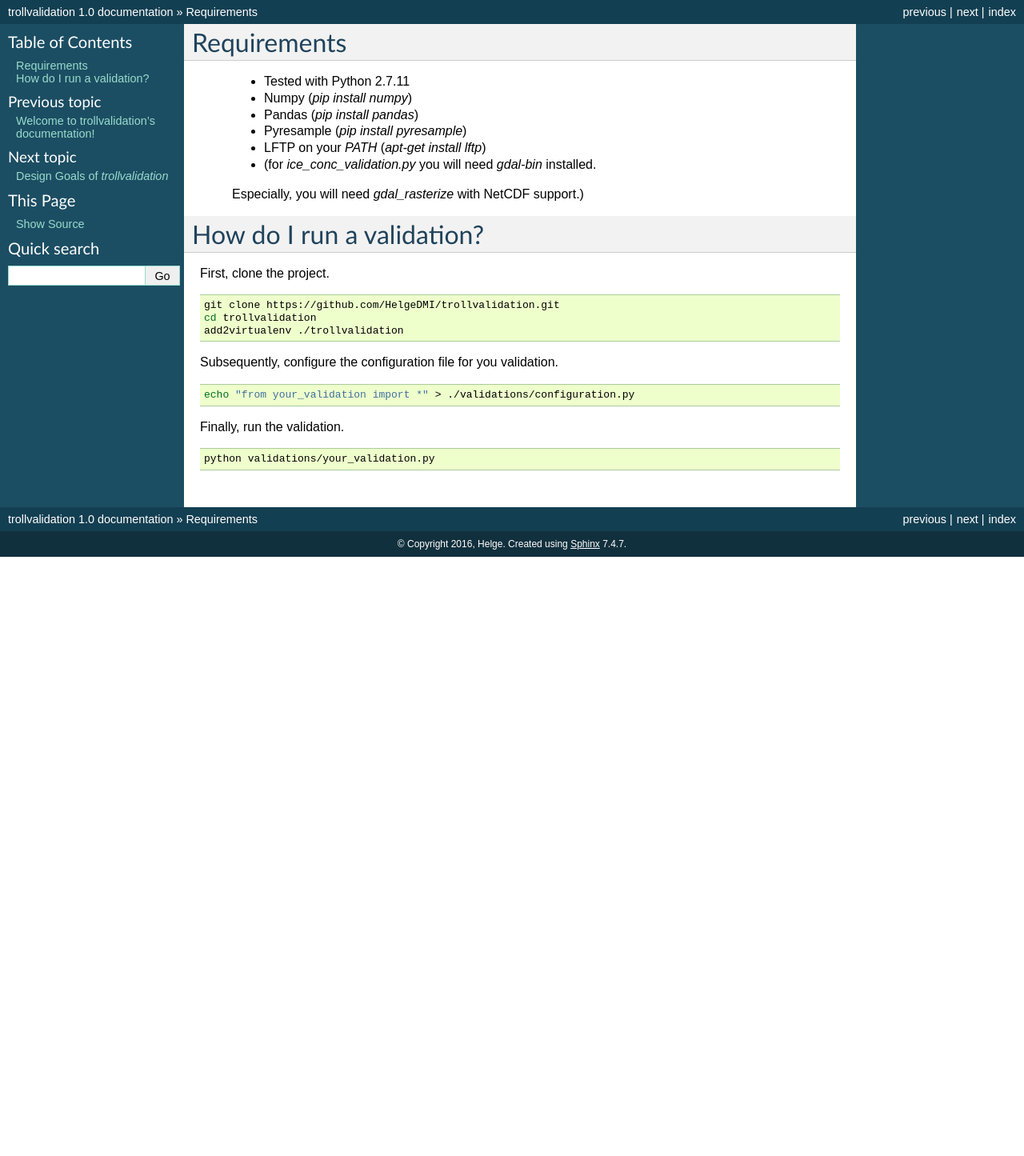
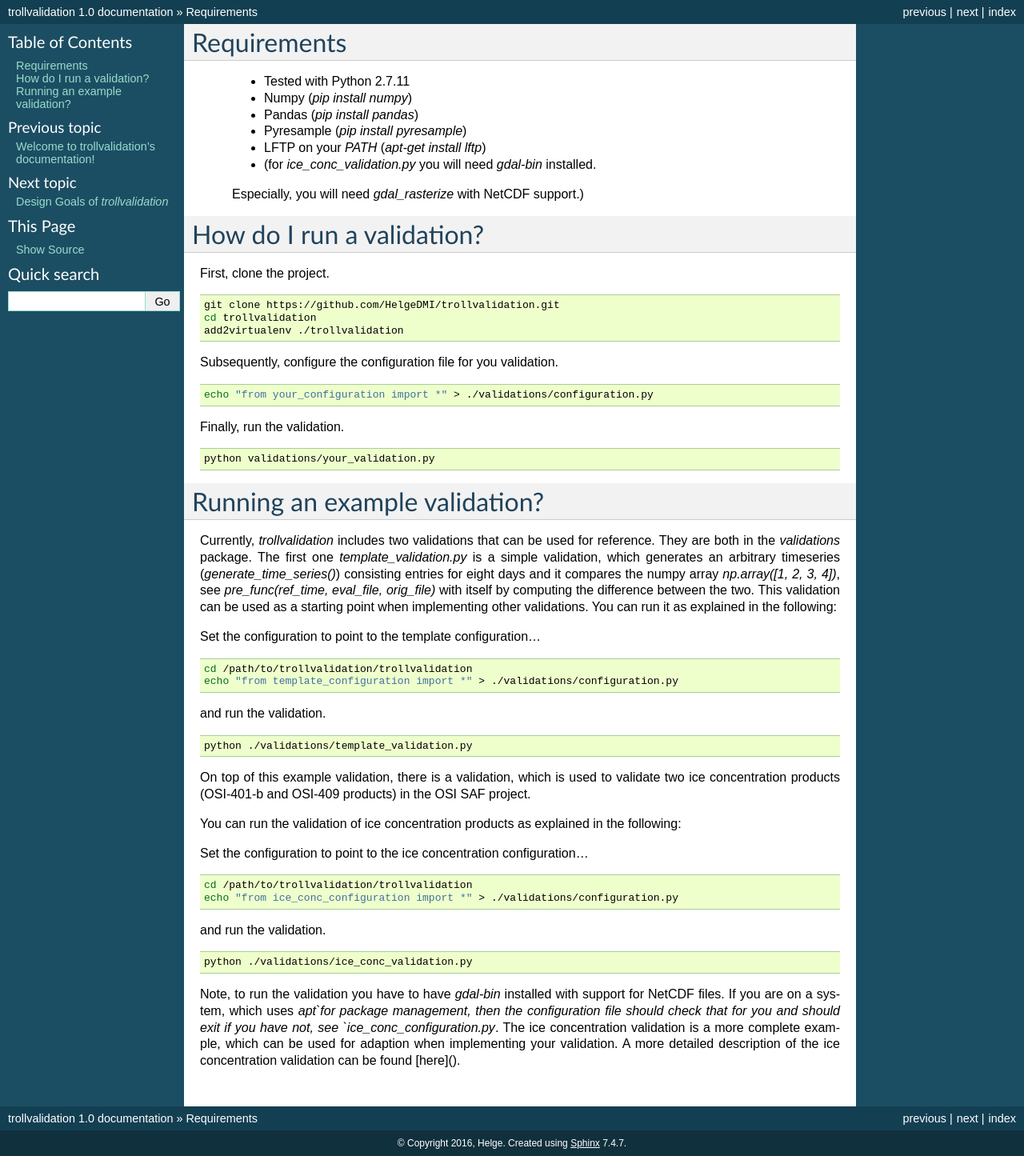
Before and after one commit to HelgeDMI/trollvalidation, a Sphinx documentation site: the page built from docs/source/running.rst, in a window 1280 px wide. Shown: the whole page at 80% size. Built offline with Sphinx 7.4.7, drawn with Linux system fonts in a browser that asks for light colours; before the commit the page ends 900 px from its top, so only the background shows below that.

Commit message:
Continued documentation, fixed error in configuration

```diff
--- /dev/null
+++ b/docs/source/guidelines.rst
@@ -0,0 +1,2 @@
+Guidelines for Implementing Validations
+=======================================
--- /dev/null
+++ b/docs/source/ice_conc.rst
@@ -0,0 +1,2 @@
+The OSI-401-b/OSI-409 Ice Concentration Validation
+==================================================
--- a/docs/source/running.rst
+++ b/docs/source/running.rst
@@ -27,7 +27,7 @@ Subsequently,  configure the configuration file for you validation.
 
 .. code-block:: bash
 
-  echo "from your_validation import *" > ./validations/configuration.py
+  echo "from your_configuration import *" > ./validations/configuration.py
 
 
 
@@ -36,3 +36,47 @@ Finally, run the validation.
 .. code-block:: bash
 
   python validations/your_validation.py
+
+
+Running an example validation?
+==============================
+
+
+Currently, `trollvalidation` includes two validations that can be used for reference. They are both in the `validations` package. The first one `template_validation.py` is a simple validation, which generates an arbitrary timeseries (`generate_time_series()`) consisting entries for eight days and it compares the numpy array `np.array([1, 2, 3, 4])`, see `pre_func(ref_time, eval_file, orig_file)` with itself by computing the difference between the two. This validation can be used as a starting point when implementing other validations. You can run it as explained in the following:
+
+Set the configuration to point to the template configuration...
+
+.. code-block:: bash
+
+  cd /path/to/trollvalidation/trollvalidation
+  echo "from template_configuration import *" > ./validations/configuration.py
+
+
+and run the validation.
+
+.. code-block:: bash
+
+  python ./validations/template_validation.py
+
+
+On top of this example validation, there is a validation, which is used to validate two ice concentration products (OSI-401-b and OSI-409 products) in the OSI SAF project.
+
+
+You can run the validation of ice concentration products as explained in the following:
+
+Set the configuration to point to the ice concentration configuration...
+
+.. code-block:: bash
+
+  cd /path/to/trollvalidation/trollvalidation
+  echo "from ice_conc_configuration import *" > ./validations/configuration.py
+
+
+and run the validation.
+
+.. code-block:: bash
+
+  python ./validations/ice_conc_validation.py
+
+
+Note, to run the validation you have to have `gdal-bin` installed with support for NetCDF files. If you are on a system, which uses `apt`for package management, then the configuration file should check that for you and should exit if you have not, see `ice_conc_configuration.py`. The ice concentration validation is a more complete example, which can be used for adaption when implementing your validation. A more detailed description of the ice concentration validation can be found [here]().
```
Also changed, not shown: docs/source/index.rst (+4 -5 lines), 1 other file.
